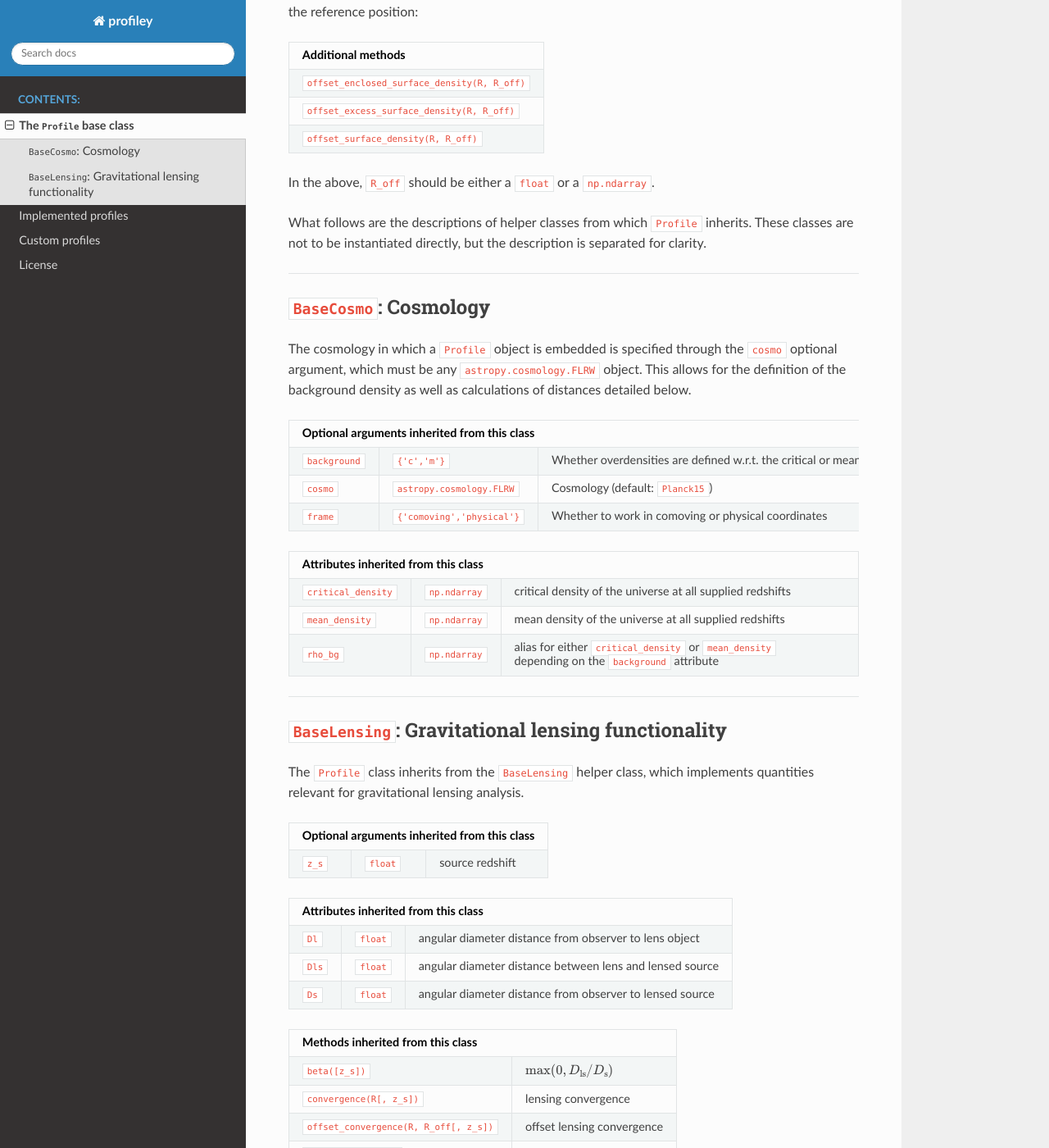
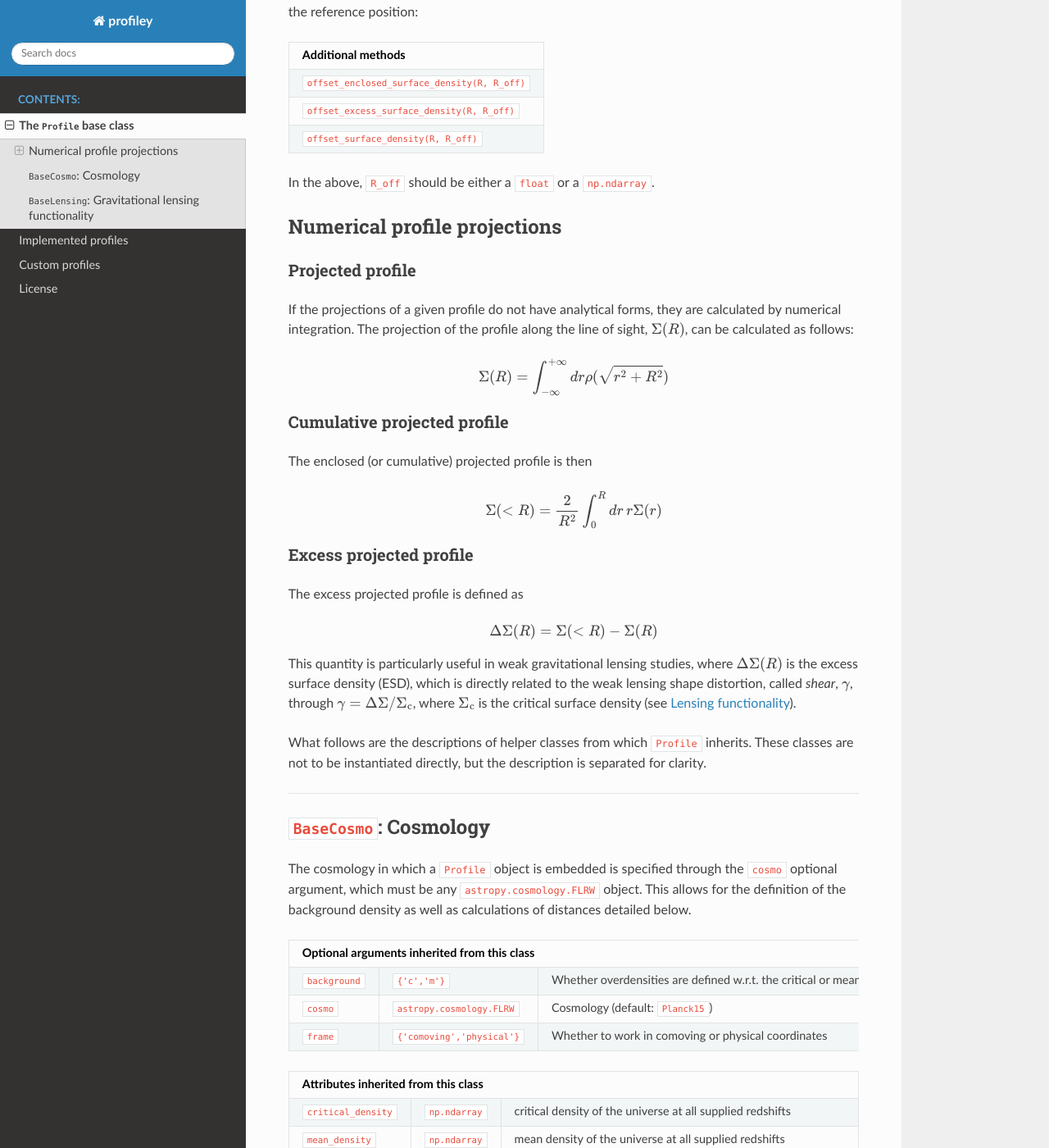
Before and after one commit to cristobal-sifon/profiley, a Sphinx documentation site: the page built from docs/profiles/profile.rst, in a window 1280 px wide and 1400 px high, scrolled down 503 px. Shown: the whole window at 82% size. Built offline with Sphinx 7.4.7 and the Read the Docs theme 2.0.0, drawn with Linux system fonts in a browser that asks for light colours.

Commit message:
projection description

```diff
--- a/docs/profiles/profile.rst
+++ b/docs/profiles/profile.rst
@@ -35,15 +35,57 @@ variant where the profile is offset from the reference position:
 In the above, ``R_off`` should be either a ``float`` or a ``np.ndarray``.
 
 
+Numerical profile projections
++++++++++++++++++++++++++++++
+
+Projected profile
+-----------------
+
+If the projections of a given profile do not have analytical forms, they are
+calculated by numerical integration. The projection of the profile along the
+line of sight, :math:`\Sigma(R)`, can be calculated as follows:
+
+.. math::
+
+    \Sigma(R) = \int_{-\infty}^{+\infty} dr \rho(\sqrt{r^2+R^2})
+
+
+Cumulative projected profile
+----------------------------
+
+The enclosed (or cumulative) projected profile is then
+
+.. math::
+
+    \Sigma(<R) = \frac2{R^2}\int_0^R dr\,r\Sigma(r)
+
+
+Excess projected profile
+------------------------
+
+The excess projected profile is defined as
+
+.. math::
+
+    \Delta\Sigma(R) = \Sigma(<R) - \Sigma(R)
+
+This quantity is particularly useful in weak gravitational lensing studies,
+where :math:`\Delta\Sigma(R)` is the excess surface density (ESD), which is
+directly related to the weak lensing shape distortion, called *shear*,
+:math:`\gamma`, through :math:`\gamma=\Delta\Sigma/\Sigma_\mathrm{c}`, where
+:math:`\Sigma_\mathrm{c}` is the critical surface density (see `Lensing functionality <#lensing>`_).
+
+
 What follows are the descriptions of helper classes from which ``Profile`` inherits. These classes
 are not to be instantiated directly, but the description is separated for clarity.
 
 
 ----
 
+.. cosmology:
 
 ``BaseCosmo``: Cosmology
-------------------------
+++++++++++++++++++++++++
 
 The cosmology in which a ``Profile`` object is embedded is specified through the
 ``cosmo`` optional argument, which must be any ``astropy.cosmology.FLRW`` object.
@@ -73,9 +115,10 @@ of distances detailed below.
 
 ----
 
+.. _lensing:
 
 ``BaseLensing``: Gravitational lensing functionality
-----------------------------------------------------
+++++++++++++++++++++++++++++++++++++++++++++++++++++
 
 The ``Profile`` class inherits from the ``BaseLensing`` helper class,
 which implements quantities relevant for gravitational lensing analysis.
```
